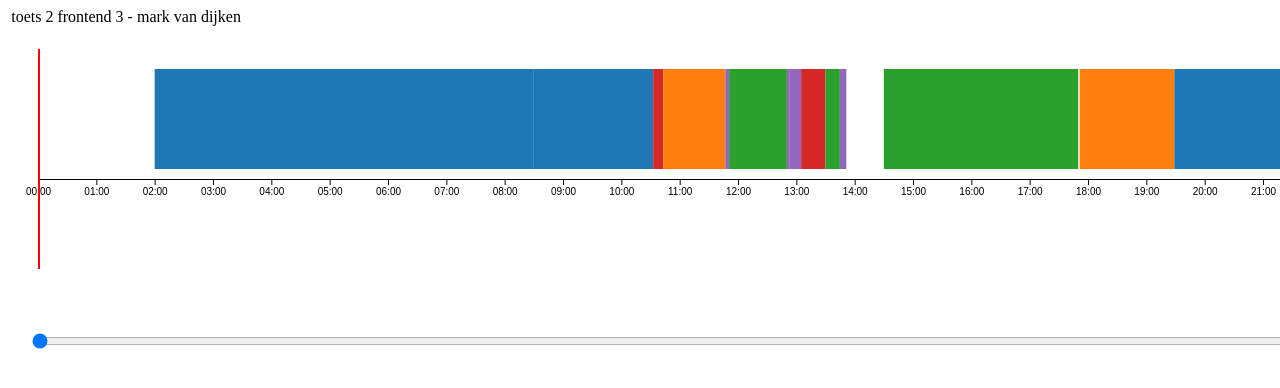
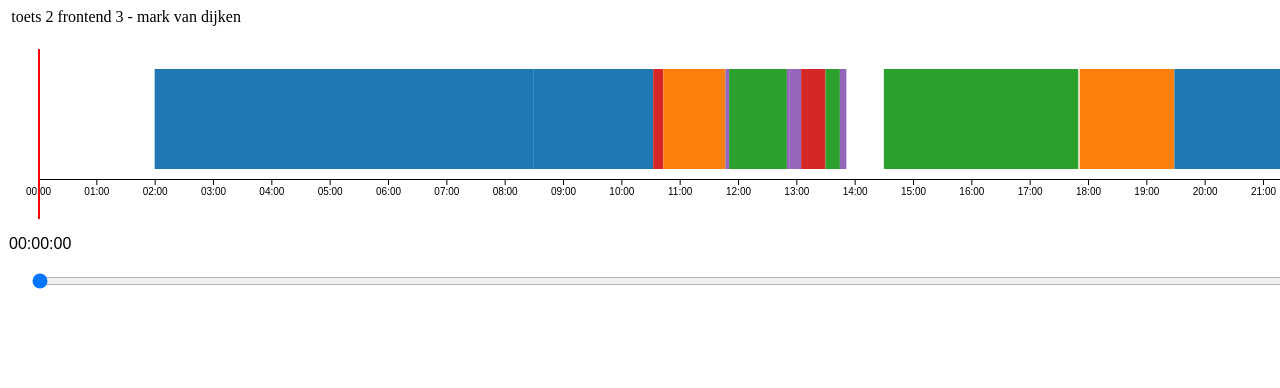
Before and after one commit to morkvd/CMD-V2-FED3-toets2, a website: page index.html in a window 1280 px wide. Shown: the top 388 px of the page. Drawn offline with Linux system fonts and the light colour scheme.

Commit message:
add comments, refactoring

```diff
--- a/main.js
+++ b/main.js
@@ -1,13 +1,14 @@
 /* global d3 */
 
-/* Mark van Dijken */
+/* By Mark van Dijken */
+
 d3.csv('20160919locations.csv', cleanUpData, plot);
 
 // settings object
 const config = {
   svg: {
     width: 1400,
-    height: 260,
+    height: 200,
     margin: {
       x: 60,
       y: 40,
@@ -23,8 +24,11 @@ const config = {
   },
 };
 
+
+// draw the visualisation
 function plot(dayParts) {
 
+  // creates time formating function (example from stackoverflow [4])'
   // nl locale definition
   const nl_NL = {
     'dateTime': '%a %e %B %Y %T',
@@ -35,17 +39,17 @@ function plot(dayParts) {
     'shortDays': ['zo', 'ma', 'di', 'wo', 'do', 'vr', 'za'],
     'months': ['januari', 'februari', 'maart', 'april', 'mei', 'juni', 'juli', 'augustus', 'september', 'oktober', 'november', 'december'],
     'shortMonths': ['jan', 'feb', 'mrt', 'apr', 'mei', 'jun', 'jul', 'aug', 'sep', 'okt', 'nov', 'dec']
-  }; // copied from d3 locales on github [4]
+  }; // copied from d3 locales on github [5]
 
-  const NL = d3.timeFormatLocale(nl_NL); // example from stack overflow
+  // create a timeFormatLocale object
+  const NL = d3.timeFormatLocale(nl_NL);
 
-  // creates time formating function in : (js date obj), out: 'hh:mm:ss AM/PM'
+  // create timeFormatting functions from the timeFormatLocale object
   const formatTimeHMS = NL.format('%X');
   const formatTimeHM = NL.format('%H:%M');
 
-  // (TODO: load dates from data instead of hard-coding it)
   const scaleX = d3.scaleTime()
-    .domain([ new Date('2016-09-19T00:00:00'), new Date('2016-09-20T00:00:00') ])
+    .domain([ new Date('2016-09-19T00:00:00'), new Date('2016-09-20T00:00:00') ]) // (TODO: load dates from data instead of hard-coding it)
     .range([0, config.svg.width]);
 
   const xAxis = d3.axisBottom(scaleX)
@@ -53,16 +57,19 @@ function plot(dayParts) {
     .tickFormat(formatTimeHM);
 
   // grab all labels from data, sort them, then remove all duplicate stings
-  const uniqueLabels = dayParts.map(d => d.label).sort().filter(removeDuplicates);
+  const uniqueLabels = dayParts.map(d => d.label)
+    .sort()
+    .filter(removeDuplicates);
 
   // create a scale which maps all possible label values to `d3.schemeCategory10` colors
-  const colorScale = d3.scaleOrdinal().domain(uniqueLabels).range(d3.schemeCategory10);
+  const colorScale = d3.scaleOrdinal()
+    .domain(uniqueLabels)
+    .range(d3.schemeCategory10);
 
-  // input element that controls currently selected time
-  const timeSelectionControl = document.querySelector('#timeSelectionControl');
-
+  // little box that details about selected time
   const detailsBox = document.querySelector('#details');
 
+  // setup chart
   const chart = d3.select('svg')
     .attr('class', 'chart')
     .attr('width', config.svg.width + config.svg.margin.x)
@@ -84,47 +91,57 @@ function plot(dayParts) {
     .style('width', `${ config.svg.width + config.slider.padding }px`)
     .style('margin', `0 ${ config.svg.margin.y / 2 + config.slider.offset }px`);
 
+  // input element that controls currently selected time
+  const timeSelectionControl = document.querySelector('#timeSelectionControl');
+  timeSelectionControl.addEventListener('input', onTimeSelectionChange);
+
+  // setup infoBox
   chart.append('g')
     .attr('transform', `translate(0, ${config.svg.margin.y + config.bar.height + config.bar.margin})`)
     .attr('class', 'infoBox');
 
   drawTimeBlocks();
 
-  onTimeSelectionChange();
+  // setup the timeSelectionIndicator
+  const timeSelectionIndicatorContainer = chart.append('g')
+    .attr('class', 'timeSelectionIndicator');
 
-  timeSelectionControl.addEventListener('input', onTimeSelectionChange);
-
-  // draw the timeSelectionIndicator over the timeBlocks previously drawn
-  chart.append('g')
-    .attr('class', 'timeSelectionIndicator')
-      .append('rect')
+  timeSelectionIndicatorContainer.append('rect')
     .attr('width', 2)
     .attr('x', 0)
     .attr('y', config.svg.margin.y / 2)
-    .attr('height', 220)
+    .attr('height', 170)
     .attr('fill', 'red');
 
+  timeSelectionIndicatorContainer.append('text')
+    .text('00:00:00')
+    .attr('fill', 'black')
+    .attr('x', '-29')
+    .attr('y', '220')
+    .attr('font-size', '16')
+    .attr('font-family', 'Arial');
+
+  // runs every time the range input is moved
   function onTimeSelectionChange() {
-    const timeSelectionLocation = timeSelectionControl.value;
+    drawTimeBlocks();
+    drawInfoBox(timeSelectionControl.value);
+    updateTimeSelectionIndicator(timeSelectionControl.value);
+  }
 
-    drawTimeBlocks();
-    drawInfoBox(timeSelectionLocation);
-
-    // translate timeSelectionIndicator to the position selected by the timeSelectionControl
-    const timeSelectionIndicatorContainer = chart.select('.timeSelectionIndicator')
-      .attr('transform', `translate(${ timeSelectionLocation }, 0)`);
-
+  // translate timeSelectionIndicator to the position selected by the timeSelectionControl
+  function updateTimeSelectionIndicator(selectedTimePosition) {
+    timeSelectionIndicatorContainer.attr('transform', `translate(${ selectedTimePosition }, 0)`);
     timeSelectionIndicatorContainer.select('text').remove();
     timeSelectionIndicatorContainer.append('text')
-      .text(formatTimeHMS(scaleX.invert(timeSelectionLocation)))
+      .text(formatTimeHMS(scaleX.invert(selectedTimePosition)))
       .attr('fill', 'black')
       .attr('x', '-29')
-      .attr('y', '260')
+      .attr('y', '220')
       .attr('font-size', '16')
       .attr('font-family', 'Arial');
   }
 
-
+  // draw the info box
   function drawInfoBox(selectedTimePosition) {
     const selectedDayPart = dayParts.filter(d => {
       return (scaleX(d.startDatetime) < selectedTimePosition &&
@@ -134,12 +151,11 @@ function plot(dayParts) {
     console.log(selectedDayPart[0]);
 
     detailsBox.innerHTML = '';
-
     if (selectedDayPart[0]) {
       const htmlFragment = `
         <div class="additional-info">
-          <p>${ selectedDayPart[0].label }</p>
-          <p>${ selectedDayPart[0].description }</p>
+          <p>Label: ${ selectedDayPart[0].label }</p>
+          <p>Omschrijving: ${ selectedDayPart[0].description }</p>
           <p>${ formatTimeHM(selectedDayPart[0].startDatetime) } - ${formatTimeHM(selectedDayPart[0].stopDatetime)}</p>
         </div>
       `;
@@ -147,21 +163,19 @@ function plot(dayParts) {
     }
   }
 
-
+  // draw the time blocks
   function drawTimeBlocks() {
     const groupAll = chart.selectAll('.block').data(dayParts);
     const groupAllEnter = groupAll.enter().append('g') // enter elements as groups [1]
       .attr('class', 'block');
 
     groupAllEnter.append('rect');
-
     groupAllEnter.select('rect')
       .attr('width', d =>  scaleX(d.stopDatetime) - scaleX(d.startDatetime))
       .attr('x', d => scaleX(d.startDatetime))
       .attr('y', config.svg.margin.y)
       .attr('height', config.bar.height)
       .attr('fill', d => colorScale(d.label));
-
     groupAll.exit().remove();
   }
 }
@@ -187,8 +201,9 @@ function removeDuplicates(item, pos, arr) {
   return !pos || item != arr[pos - 1];
 }
 
+// sources:
 // [1] http://stackoverflow.com/questions/24912274/d3-update-data-with-multiple-elements-in-a-group
 // [2] http://stackoverflow.com/questions/9229645/remove-duplicates-from-javascript-array
 // [3] http://stackoverflow.com/questions/814564/inserting-html-elements-with-javascript
-// [4] https://github.com/d3/d3-time-format/blob/master/locale/nl-NL.json
-// [5] http://stackoverflow.com/questions/24385582/localization-of-d3-js-d3-locale-example-of-usage
+// [4] http://stackoverflow.com/questions/24385582/localization-of-d3-js-d3-locale-example-of-usage
+// [5] https://github.com/d3/d3-time-format/blob/master/locale/nl-NL.json
--- a/style.css
+++ b/style.css
@@ -14,6 +14,7 @@
   padding: 0.5em;
   background-color: #eee;
   border-radius: 0.7em 0.7em 0.7em 0;
+  max-width: 10em;
 }
 
 p {
```
